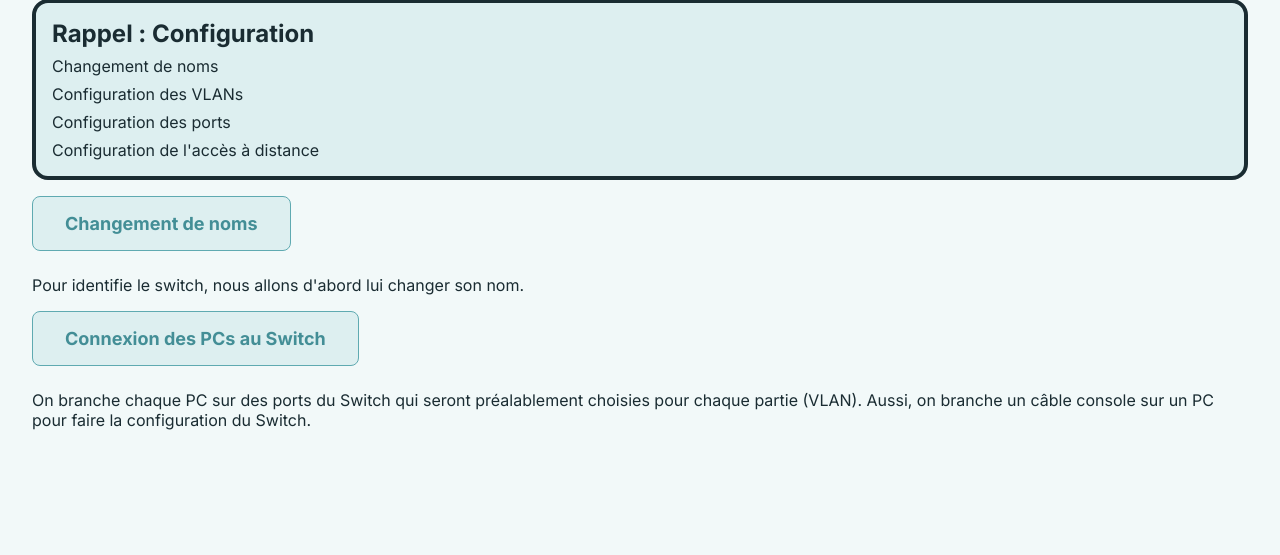
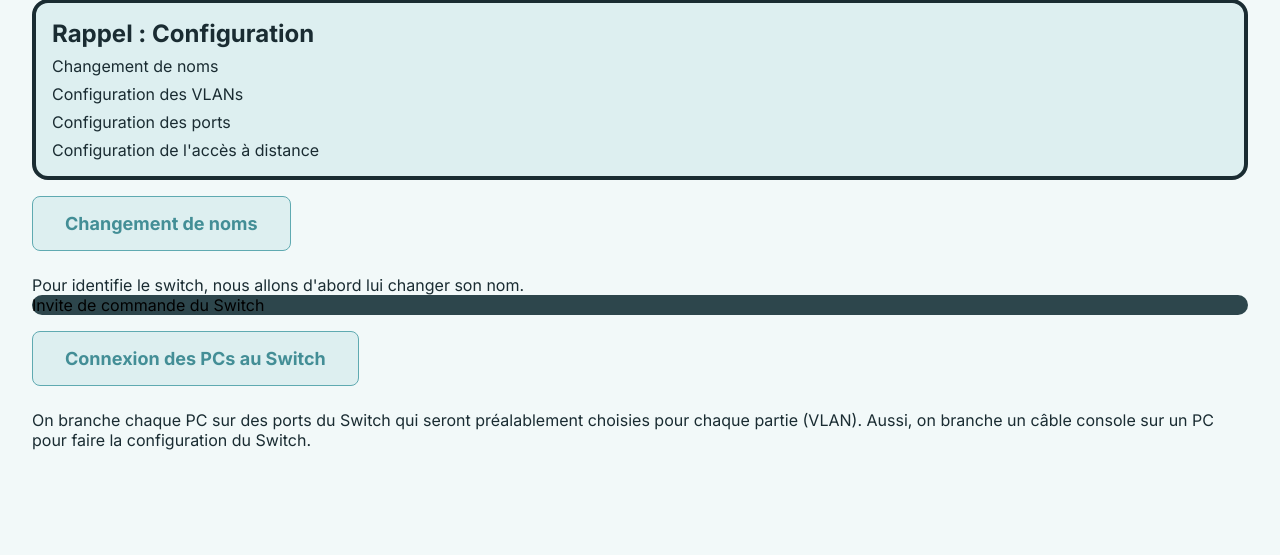
Before and after one commit to Bastien-Virmaux/SAE24-autotech, a PHP site: page /pages/switch.php in a window 1280 px wide. Shown: the part 2472-3027 px from the top of the page. Run offline with PHP 8.4, Linux system fonts and the light colour scheme; some web fonts are replaced.

Commit message:
mise à jour

```diff
--- a/lib/header.php
+++ b/lib/header.php
@@ -7,6 +7,9 @@
           </a>
           <a href="#aVendre">
                <li class="list">A vendre</li>
+          </a>
+          <a href="#aVendre">
+               <li class="list">Prendre un rendez-vous</li>
           </a>
           <a href="#infrastructure">
                <li class="list">Infrastructures</li>
--- a/pages/pages.css
+++ b/pages/pages.css
@@ -225,4 +225,9 @@ body::-webkit-scrollbar-thumb {
      font-weight: var(--weight-regular);
 }
 
+.sec3 .cli {
+     background-color: var(--color-900);
+     border-radius: 16px;
+}
+
 /* === FIN SEC3 === */
--- a/pages/switch.php
+++ b/pages/switch.php
@@ -87,6 +87,17 @@
                </h2>
           </div>
           <p class="para">Pour identifie le switch, nous allons d'abord lui changer son nom.</p>
+
+          <div class="cli">
+               <div class="headerCli">
+                    <p class="titleCli">Invite de commande du Switch</p>
+               </div>
+
+               <div class="bodyCli">
+
+               </div>
+          </div>
+
           <div class="infraTitle">
                <h2 class="infraTitleText" style="font-size: var(--size-18);">
                     Connexion des PCs au Switch
```
